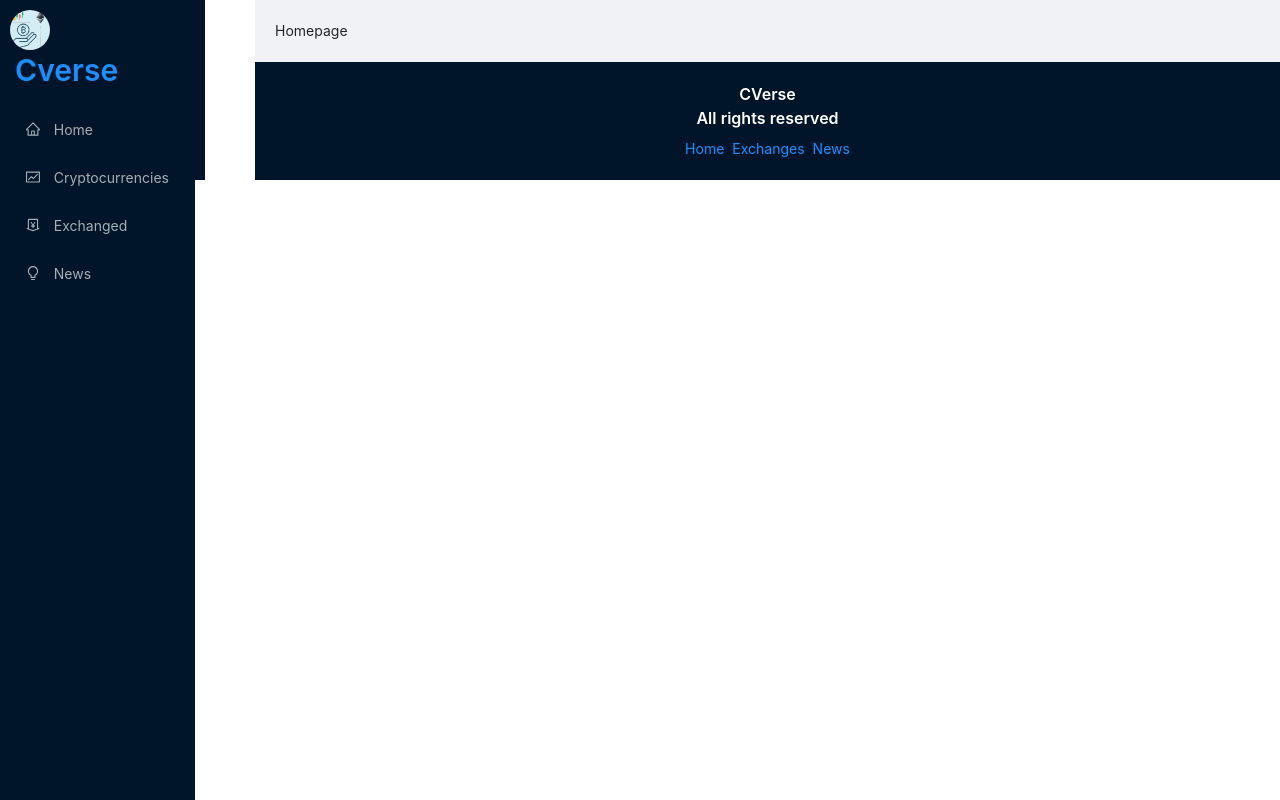
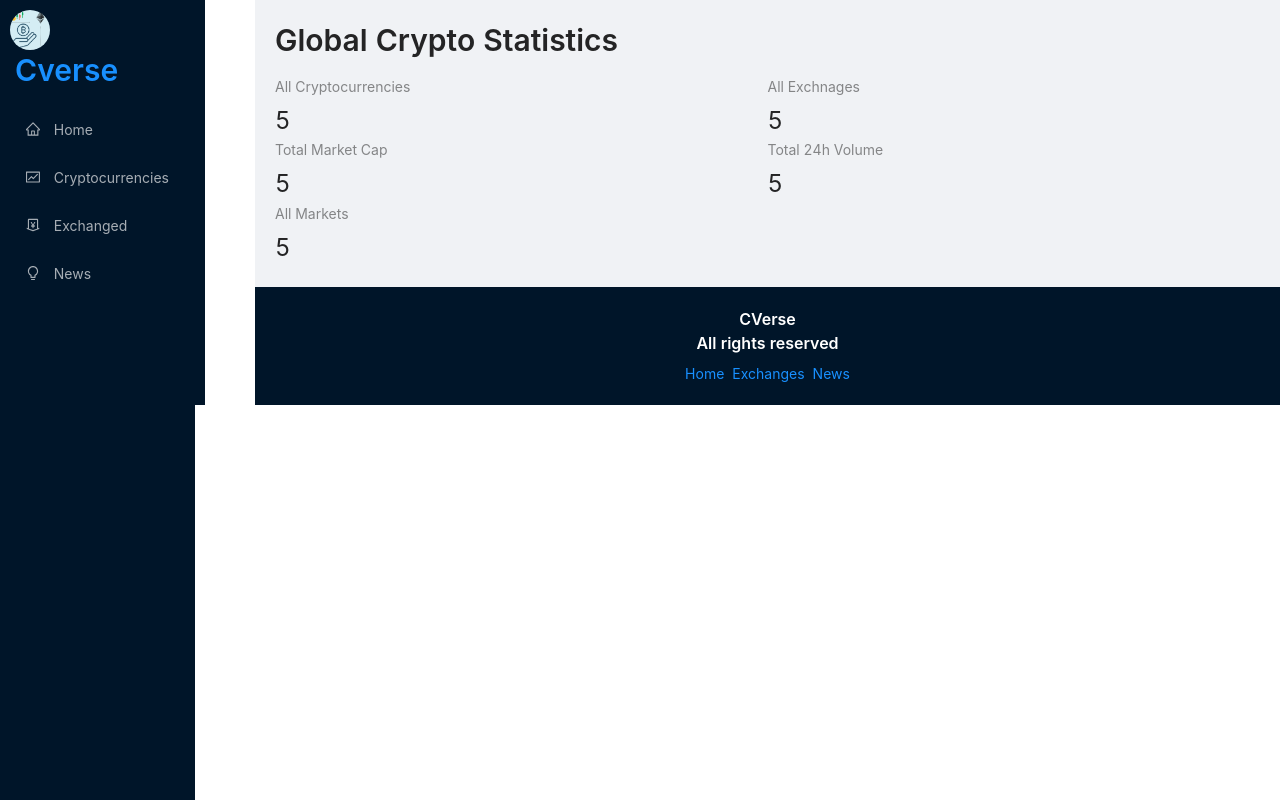
Before and after one commit to TRohit20/cverse-a-cryptocurrency-app, a React (Create React App) app: page / in a window 1280 px wide. Built offline with nearby package versions, Linux system fonts and the light colour scheme.

Commit message:
Homepage

```diff
--- a/src/components/Homepage.jsx
+++ b/src/components/Homepage.jsx
@@ -1,8 +1,21 @@
 import React from 'react';
+import millify from 'millify';
+import { Link } from 'react-router-dom';
+import { Typography,Row, Col,Statistic } from 'antd';
 
+const {Title} = Typography;
 const Homepage = () => {
   return (
-    <div>Homepage</div>
+    <>
+      <Title level={2} className="heading"> Global Crypto Statistics</Title>
+      <Row>
+        <Col span={12}> <Statistic title="All Cryptocurrencies" value="5"/></Col>
+        <Col span={12}> <Statistic title="All Exchnages" value="5"/></Col>
+        <Col span={12}> <Statistic title="Total Market Cap" value="5"/></Col>
+        <Col span={12}> <Statistic title="Total 24h Volume" value="5"/></Col>
+        <Col span={12}> <Statistic title="All Markets" value="5"/></Col>
+      </Row>
+    </>
   )
 }
 
```
